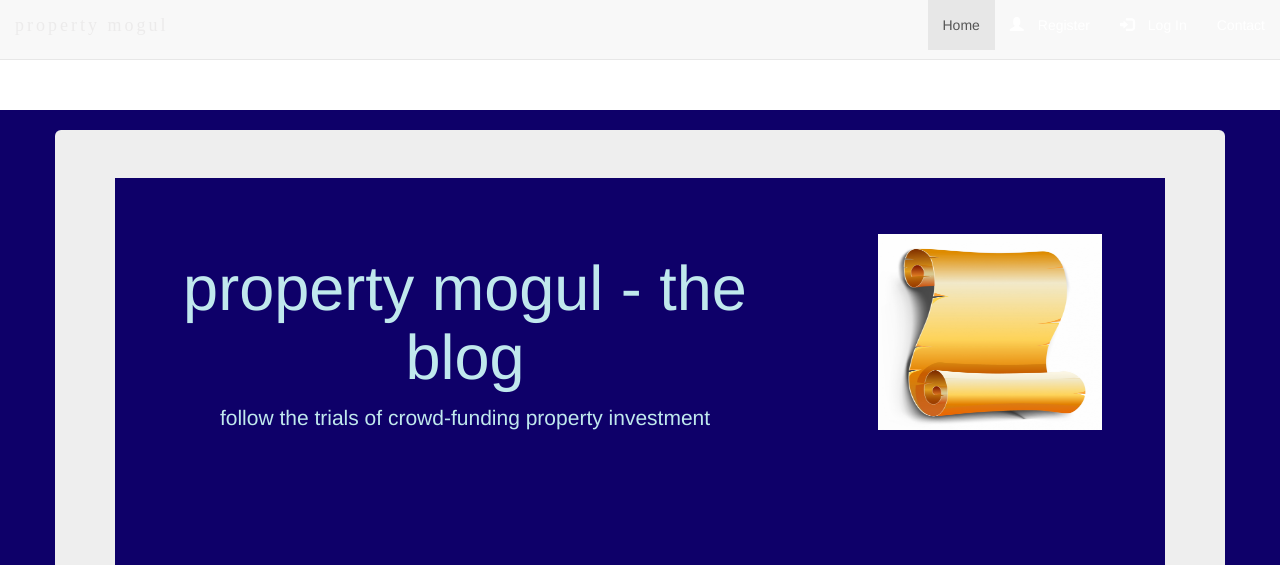
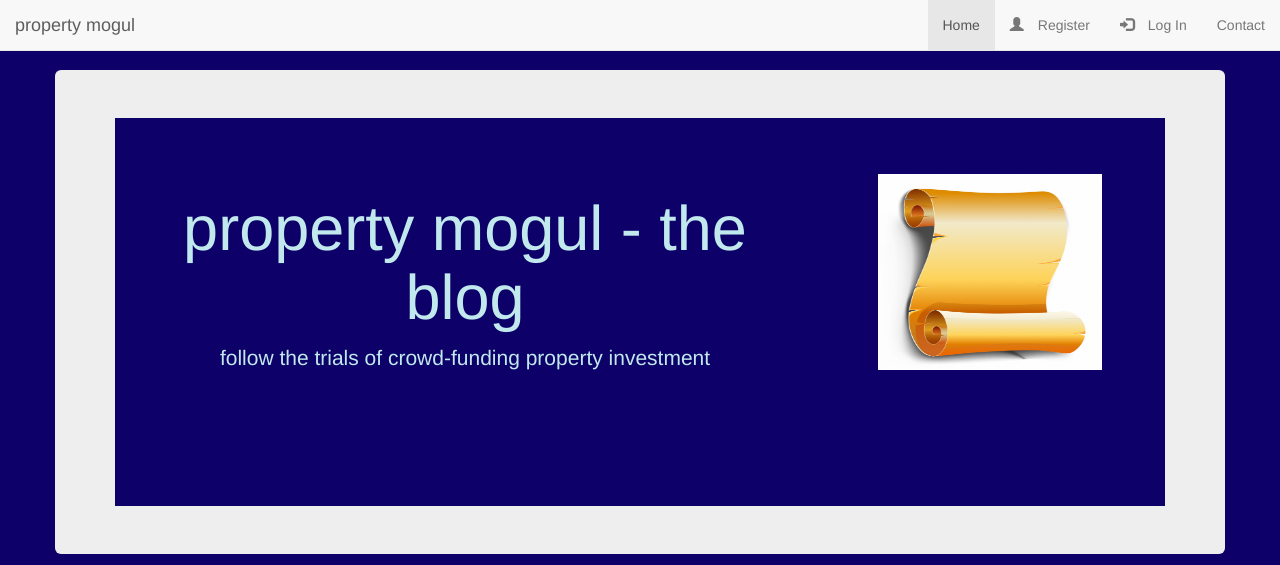
Before and after one commit to Code-Institute-Submissions/property_mogul_final, a Django app: page /blog/ in a window 1280 px wide. Shown: the top 565 px of the page. Run offline with Django 3.2, Linux system fonts and the light colour scheme; data comes from the database, SQL or seed files in the repository; some libraries are stand-ins or nearby versions.

Commit message:
move general css back and take out nav custom

```diff
--- a/static/css/general.css
+++ b/static/css/general.css
@@ -234,43 +234,43 @@ background: #1abc9c !important;
 }
 
 /* Nav */
-.navbar {
-	position: relative;
-	min-height: 60px;
-	margin-bottom: 0;
-	width: 100%;
-	z-index: 999;
-	border-radius: 0;
-}
+/*.navbar {*/
+	/*position: relative;*/
+	/*min-height: 60px;*/
+	/*margin-bottom: 0; */
+	/*width: 100%;*/
+	/*z-index: 999;*/
+	/*border-radius: 0; */
+/*}*/
 
-.navbar-default {
-	position: relative;
-	min-height: 60px;
-	width: 100%;
-	z-index: 999;
+/*.navbar-default {*/
+	/*position: relative;*/
+	/*min-height: 60px;*/
+	/*width: 100%;*/
+	/*z-index: 999;*/
+	/**/
+/*}*/
 
-}
+/*.navbar-default .navbar-nav>li>a {*/
+/*color: #ffffff;*/
+/*}*/
 
-.navbar-default .navbar-nav>li>a {
-color: #ffffff;
-}
+/*.navbar-default .navbar-nav>li>a:hover {*/
+/*color: #ECEBEB;*/
+/*}*/
 
-.navbar-default .navbar-nav>li>a:hover {
-color: #ECEBEB;
-}
+/*.navbar-default .navbar-brand {*/
+/*color: #ffffff;*/
+/*}*/
+/*.navbar-default .navbar-brand:hover {*/
+/*color: #ECEBEB;*/
+/*}*/
 
-.navbar-default .navbar-brand {
-color: #ffffff;
-}
-.navbar-default .navbar-brand:hover {
-color: #ECEBEB;
-}
-
-.navbar-brand {
-	font-family: arvo;
-	letter-spacing: 3px;
-	font-weight: 400 !important;
-}
+/*.navbar-brand {*/
+	/*font-family: arvo;*/
+	/*letter-spacing: 3px;*/
+	/*font-weight: 400 !important;*/
+/*}*/
 
 .lead {
 	font-size: 16px;
--- a/templates/base.html
+++ b/templates/base.html
@@ -17,9 +17,7 @@
 {#	<link href='//fonts.googleapis.com/css?family=Arvo:400,700' rel='stylesheet' type='text/css'>#}
 
     <!-- Custom CSS-->
-
-
-	 <!-- Owl-Carousel -->
+	<link href="{% static 'css/general.css' %}" rel="stylesheet">
     <link href="{% static 'css/custom.css' %}" rel="stylesheet">
 	<link href="{% static 'css/owl.carousel.css' %}" rel="stylesheet">
 {#    <link href="{% static 'css/owl.theme.css' %}" rel="stylesheet">#}
@@ -32,7 +30,7 @@
 {#    <script src="//ajax.googleapis.com/ajax/libs/jquery/1.11.0/jquery.min.js"></script>#}
     <script src="//netdna.bootstrapcdn.com/bootstrap/3.1.1/js/bootstrap.min.js"></script>
     <link rel="stylesheet" type="text/css" href="//netdna.bootstrapcdn.com/bootstrap/3.1.1/css/bootstrap.min.css">
-    <link href="{% static 'css/general.css' %}" rel="stylesheet">
+
 
 {#    <link rel="stylesheet" href="{% static 'css/font-awesome-4.7.0/css/font-awesome.css' %}">#}
 {##}
```
